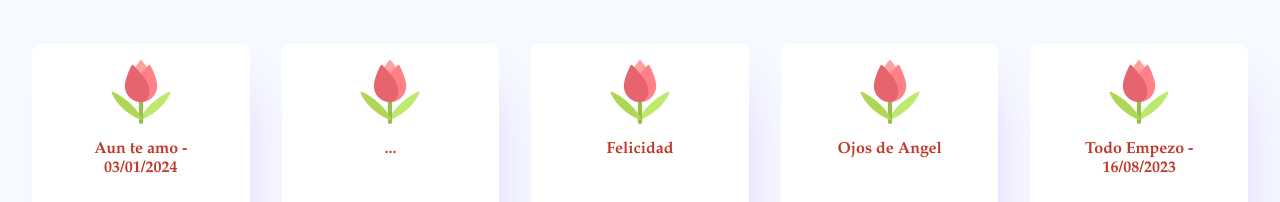
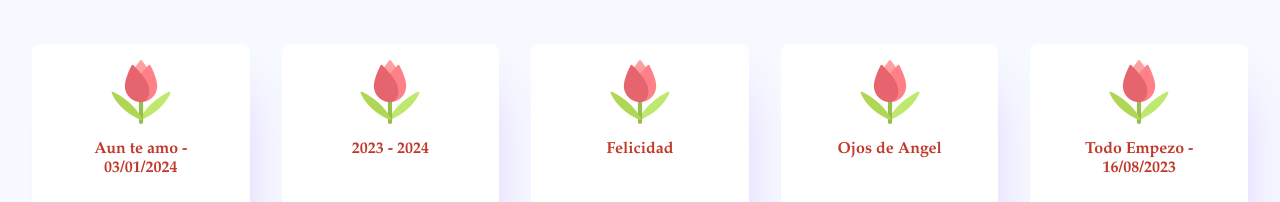
Before and after one commit to ojosdeangelvaleria/cards_for_you, a plain HTML site: page index.html in a window 1280 px wide. Shown: the part 122-324 px from the top of the page. Drawn offline with Linux system fonts and the light colour scheme.

Commit message:
Update index.html

```diff
--- a/index.html
+++ b/index.html
@@ -28,7 +28,7 @@
 			<div class="icon">
 				<img src="img/tulipan.png" alt="Ojos de Angel">
 			</div>
-			<h3>...</h3>
+			<h3>2023 - 2024</h3>
 			<span>A la una en punto del veintinueve te esperaba,
 ilusionado de poder verte una vez más.
 El reloj siguió andando, marcó las cuatro, luego las ocho y media...
```
